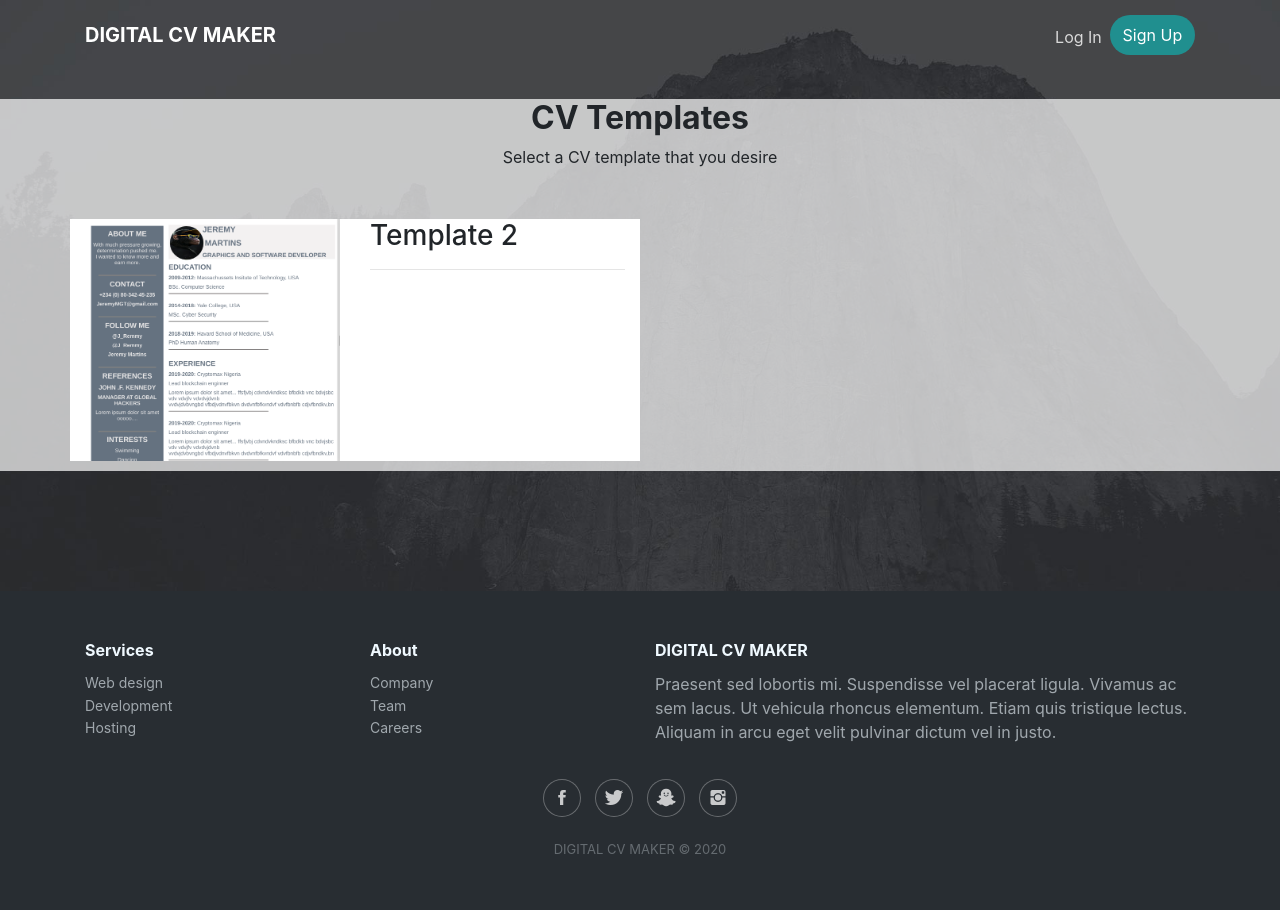
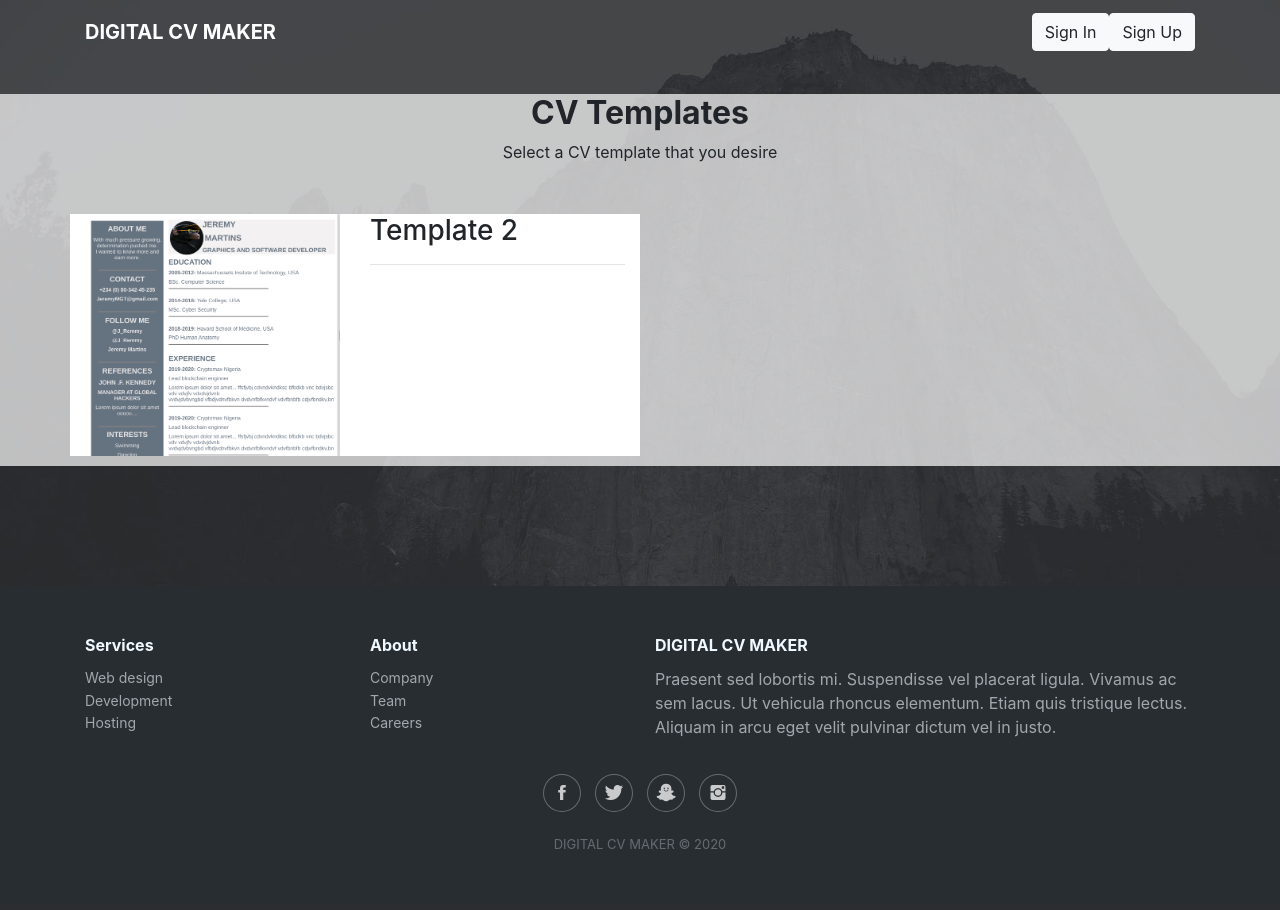
Before and after one commit to eshiofune/cv-maker, a Django app: page /createcv/ in a window 1280 px wide. After the commit the page ends 849 px from the top, so only its background shows below. Run offline with Django 3.2, Linux system fonts and the light colour scheme; some libraries are stand-ins or nearby versions; some web fonts are replaced.

Commit message:
01-12-a little blush up on the base UI after Heroku deployment

```diff
--- a/CV_APP/templates/base.html
+++ b/CV_APP/templates/base.html
@@ -36,10 +36,11 @@
                         {% if user.is_authenticated %}
                          <div><a class="btn btn-light action-button" role="button" data-bs-hover-animate="pulse" href="{% url 'createcv' %}">CREATE CV</a></div>
                         <div class="dropdown" style="margin-right: 10px;margin-left: 10px; margin-top: 4px"><a class="dropdown-toggle" data-toggle="dropdown" aria-expanded="false" href="#" style="color: rgb(217,222,228);"><b>{{user.username}}</b></a>
-                            <div class="dropdown-menu" role="menu"><a class="dropdown-item" role="presentation" href="{% url 'dashboard' %}">Dashboard</a><a class="dropdown-item" role="presentation" href="{% url 'logout' %}">Log Out</a></div>
+                            <div class="dropdown-menu" role="menu"><a class="dropdown-item" role="presentation" href="{% url 'dashboard' %}">Dashboard</a><a class="dropdown-item" role="presentation" href="{% url 'logout' %}">Sign Out</a></div>
                         {% else %}
-                        <span class="navbar-text"><a data-bs-hover-animate="pulse" class="login" href="{% url 'login' %}">Log In</a></span>
-                        <div><a class="btn btn-light action-button" role="button" data-bs-hover-animate="pulse" href="{% url 'signup' %}">Sign Up</a></div>
+                        <div><a data-bs-hover-animate="pulse" role="button" class="login btn btn-light" href="{% url 'login' %}"> Sign In</a></div>
+                        <br>
+                        <div><a class="btn btn-light" role="button" data-bs-hover-animate="pulse" href="{% url 'signup' %}">Sign Up</a></div>
                         {% endif %}
                 </div>
             </nav>
```
